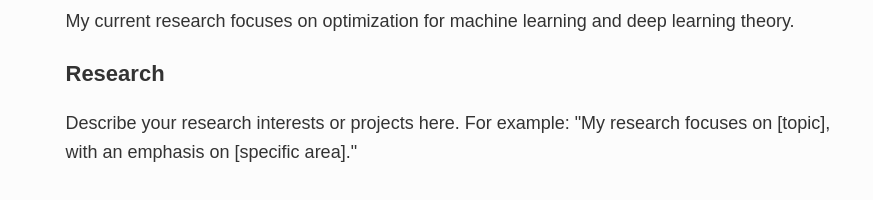
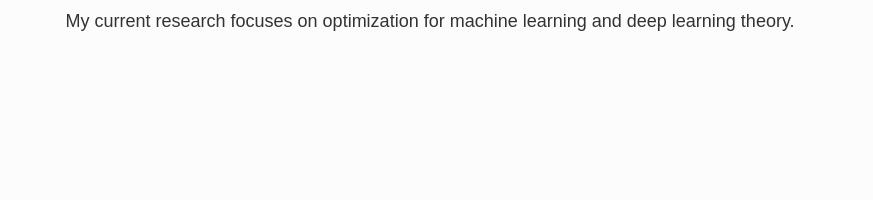
Before and after one commit to amirreisizadeh/amirreisizadeh.github.io, a plain HTML site: page index.html in a window 1280 px wide. Shown: the part 362-562 px from the top of the page, 407-1280 px from the left. Drawn offline with Linux system fonts and the light colour scheme.

Commit message:
Update index.html

```diff
--- a/index.html
+++ b/index.html
@@ -147,8 +147,8 @@
 
             <p>My current research focuses on optimization for machine learning and deep learning theory.</p>
 
-            <h2 id="research">Research</h2>
-            <p>Describe your research interests or projects here. For example: "My research focuses on [topic], with an emphasis on [specific area]."</p>
+            <!-- <h2 id="research">Research</h2> -->
+            <!-- <p>Describe your research interests or projects here. For example: "My research focuses on [topic], with an emphasis on [specific area]."</p> -->
 
         </div>
     </div>
```
